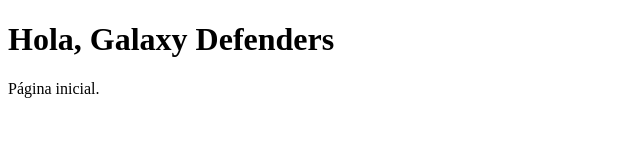
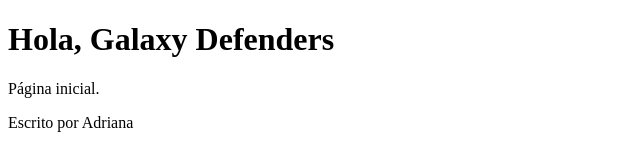
Before and after one commit to adriana-cg/grupo-herramientas, a plain HTML site: page index.html in a window 1280 px wide. Shown: the whole page, without its empty margins (0-640 px from the left). Drawn offline with Linux system fonts and the light colour scheme.

Commit message:
Add author information to index.html
Adriana

```diff
--- a/index.html
+++ b/index.html
@@ -7,5 +7,6 @@
 <body>
   <h1>Hola, Galaxy Defenders</h1>
   <p>Página inicial.</p>
+ <p>Escrito por Adriana</p>
 </body>
 </html>
```
